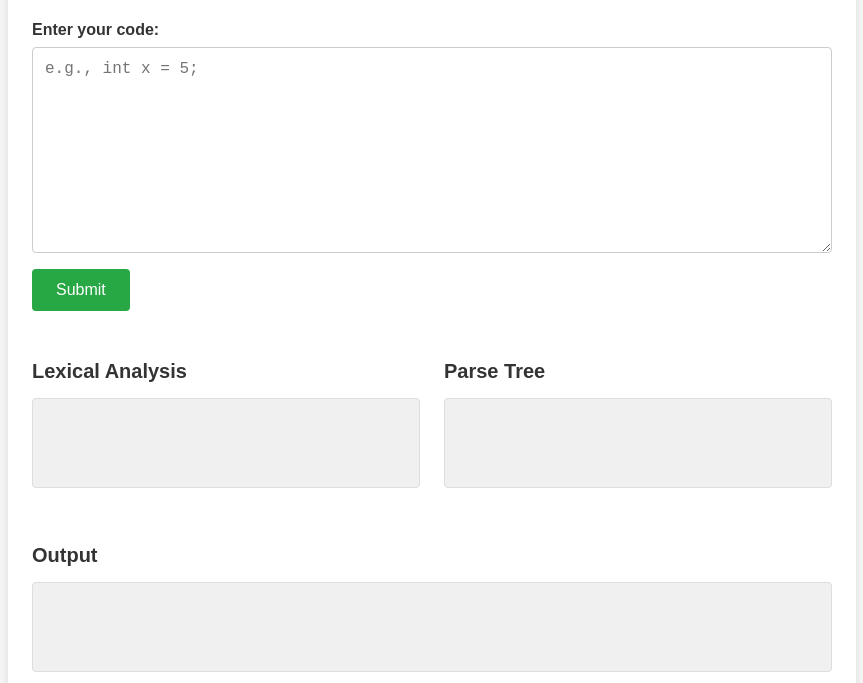
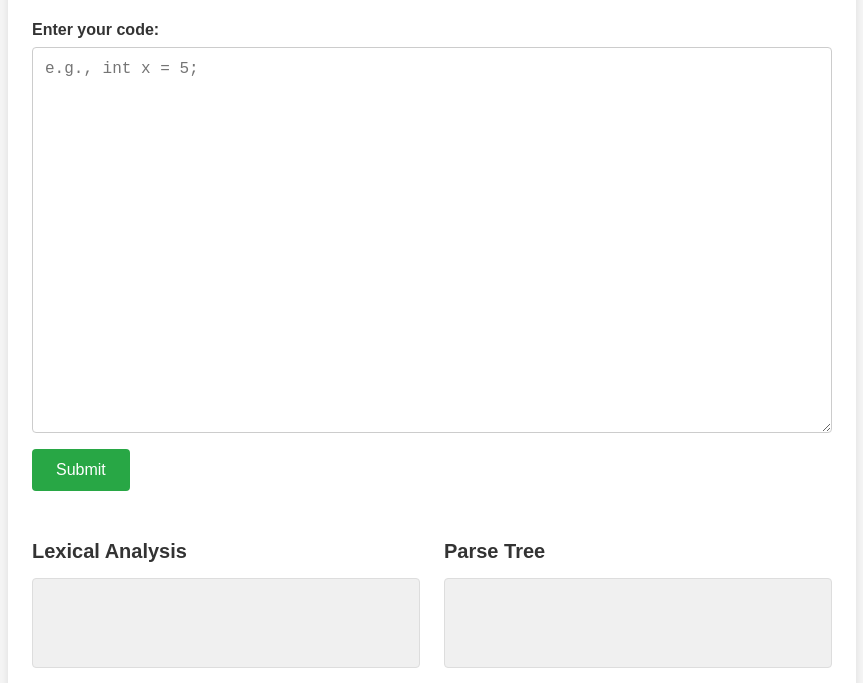
Before and after one commit to Rajneeshkarya/CompilerCalc, a plain HTML site: page frontend/index.html in a window 1280 px wide. Shown: the part 117-800 px from the top of the page, without its empty margins (208-1071 px from the left). Drawn offline with Linux system fonts and the light colour scheme.

Commit message:
Update index.html
divided in two sections

```diff
--- a/frontend/index.html
+++ b/frontend/index.html
@@ -9,13 +9,15 @@
 <body>
   <div class="container">
     <h1>Compiler Simulation Tool</h1>
-
+    <div class="main-content">
       <!-- Code Input Section -->
       <section class="code-input">
         <label for="sourceCode">Enter your code:</label>
-      <textarea id="sourceCode" rows="10" placeholder="e.g., int x = 5;"></textarea>
+        <textarea id="sourceCode" rows="20" placeholder="e.g., int x = 5;"></textarea>
+        <div class="input-actions">
           <button id="submitBtn">Submit</button>
           <span id="loadingIndicator" class="hidden">Loading...</span>
+        </div>
       </section>
 
       <!-- Result Sections -->
@@ -34,7 +36,7 @@
         </div>
       </section>
     </div>
-
+  </div>
   <script src="script.js"></script>
 </body>
 </html>
```
Lines whose indentation alone changed are shown as unchanged.
